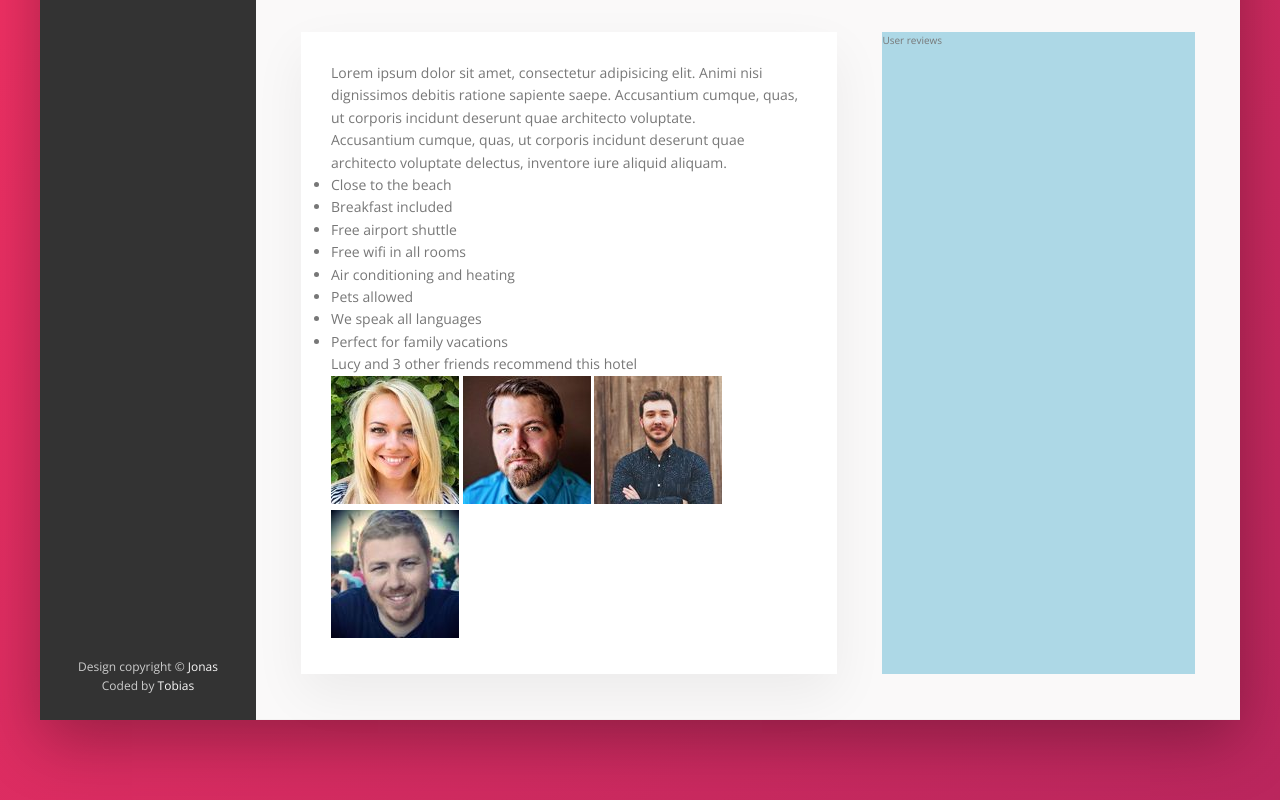
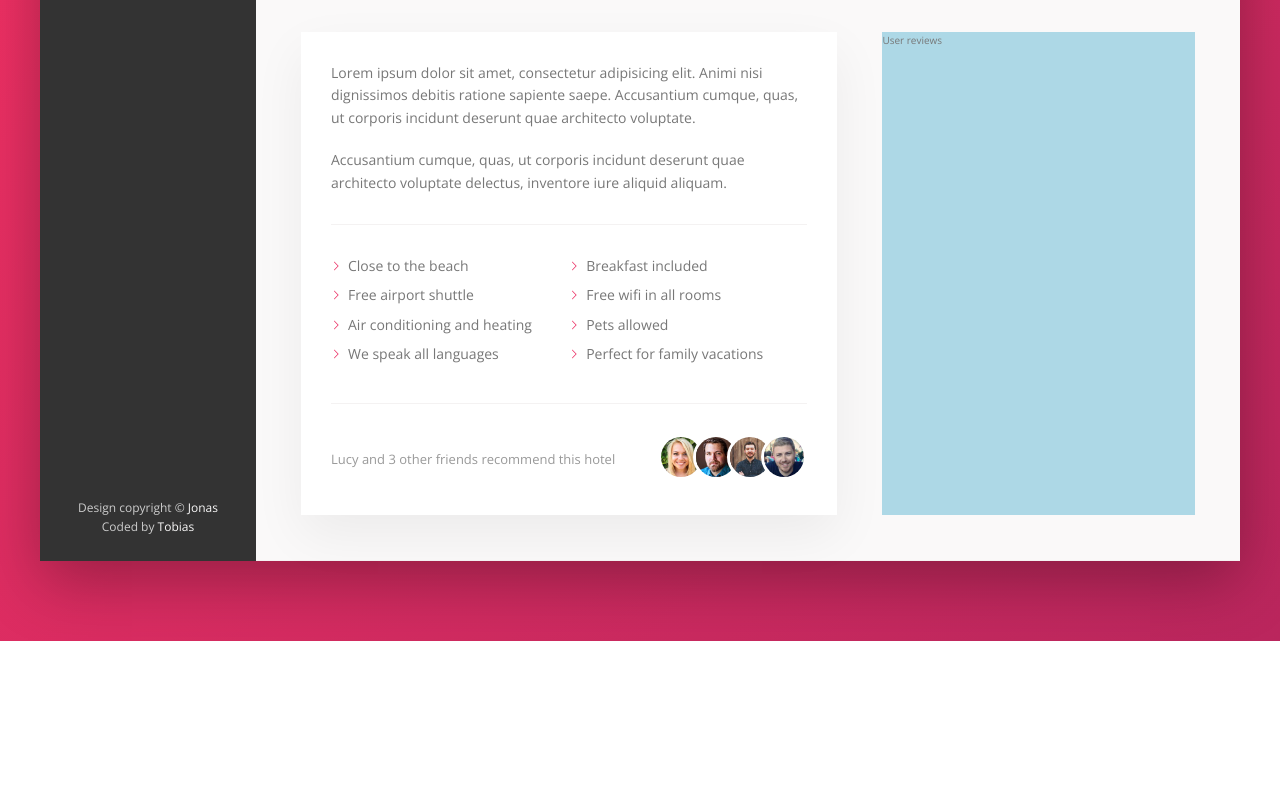
Before and after one commit to tsirianni/trillo-website-page, a website: page index.html in a window 1280 px wide. Shown: the part 615-1415 px from the top of the page. After the commit the page ends 1256 px from the top, so only its background shows below. Drawn offline with nearby package versions, Linux system fonts and the light colour scheme.

Commit message:
Details section | left side finished

```diff
--- a/scss/sections/_hotel-details.scss
+++ b/scss/sections/_hotel-details.scss
@@ -11,6 +11,71 @@
   padding: 3rem;
 }
 
+.paragraph:not(:last-of-type) {
+  margin-bottom: 2rem;
+}
+
+.list {
+  list-style: none;
+  margin: 3rem 0;
+  padding: 3rem 0;
+  border-bottom: $default-border;
+  border-top: $default-border;
+
+  display: flex;
+  flex-wrap: wrap;
+
+  &__item {
+    flex: 0 0 50%;
+    margin-bottom: .7rem;
+  }
+
+  &__item::before {
+    content: "";
+    display: inline-block;
+    height: 1rem;
+    width: 1rem;
+    margin-right: .7rem;
+    background-color: $primary;
+    -webkit-mask-image: url("../images/chevron-thin-right.svg");
+    -webkit-mask-size: cover;
+    mask-image: url("../images/chevron-thin-right.svg");
+    mask-size: cover;
+
+    // background-size: cover;
+    // background-image: url("../images/chevron-thin-right.svg");
+  }
+
+}
+
+.recommend {
+  font-size: 1.3rem;
+  color: $grey-dark-3;
+  display: flex;
+  align-items: center;
+
+  &__photo {
+    box-sizing: content-box;
+    height: 4rem;
+    width: 4rem;
+    border-radius: 50%;
+    border: 3px solid $white;
+
+    &:not(:last-child) {
+      margin-right: -1.5rem;
+    }
+  }
+
+  &__count {
+    margin-right: auto;
+  }
+
+  &__friends {
+
+  }
+
+}
+
 .user-reviews {
   background-color: lightblue;
 }
```
Also changed, not shown: css/style.css.
